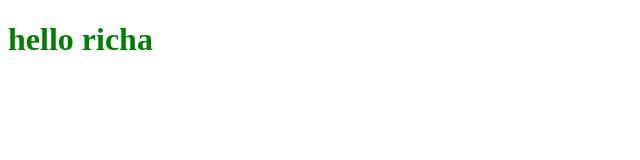
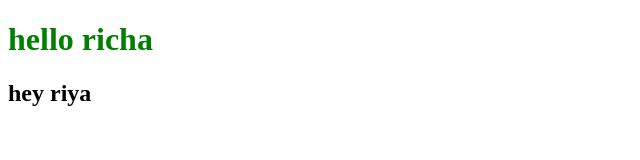
Before and after one commit to pandeyricha1002/demo2, a website: page index.html in a window 1280 px wide. Shown: the whole page, without its empty margins (0-640 px from the left). Drawn offline with Linux system fonts and the light colour scheme.

Commit message:
added heading h2

```diff
--- a/index.html
+++ b/index.html
@@ -9,5 +9,6 @@
 </head>
 <body>
     <h1>hello richa</h1>
+    <h2>hey riya</h2>
 </body>
 </html>
```
